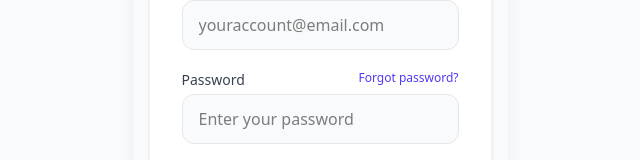
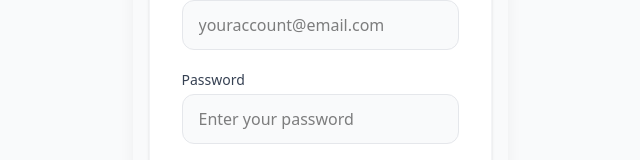
Before and after one commit to has-bi/theramind, a Next.js app: page /login in a window 1280 px wide. Shown: the part 305-465 px from the top of the page, without its empty margins (320-960 px from the left). Built offline with nearby package versions, Linux system fonts and the light colour scheme; no server answers; what arctic would draw is missing.

Commit message:
remove unnecessary link

```diff
--- a/src/app/(auth)/login/page.js
+++ b/src/app/(auth)/login/page.js
@@ -46,9 +46,6 @@ export default function Page() {
           <div>
             <div className="flex justify-between mb-1">
               <label className="block text-sm font-medium text-gray-700">Password</label>
-              <a href="/forgot-password" className="text-xs text-indigo-600 hover:text-indigo-700">
-                Forgot password?
-              </a>
             </div>
             <div className="relative">
               <input
```
